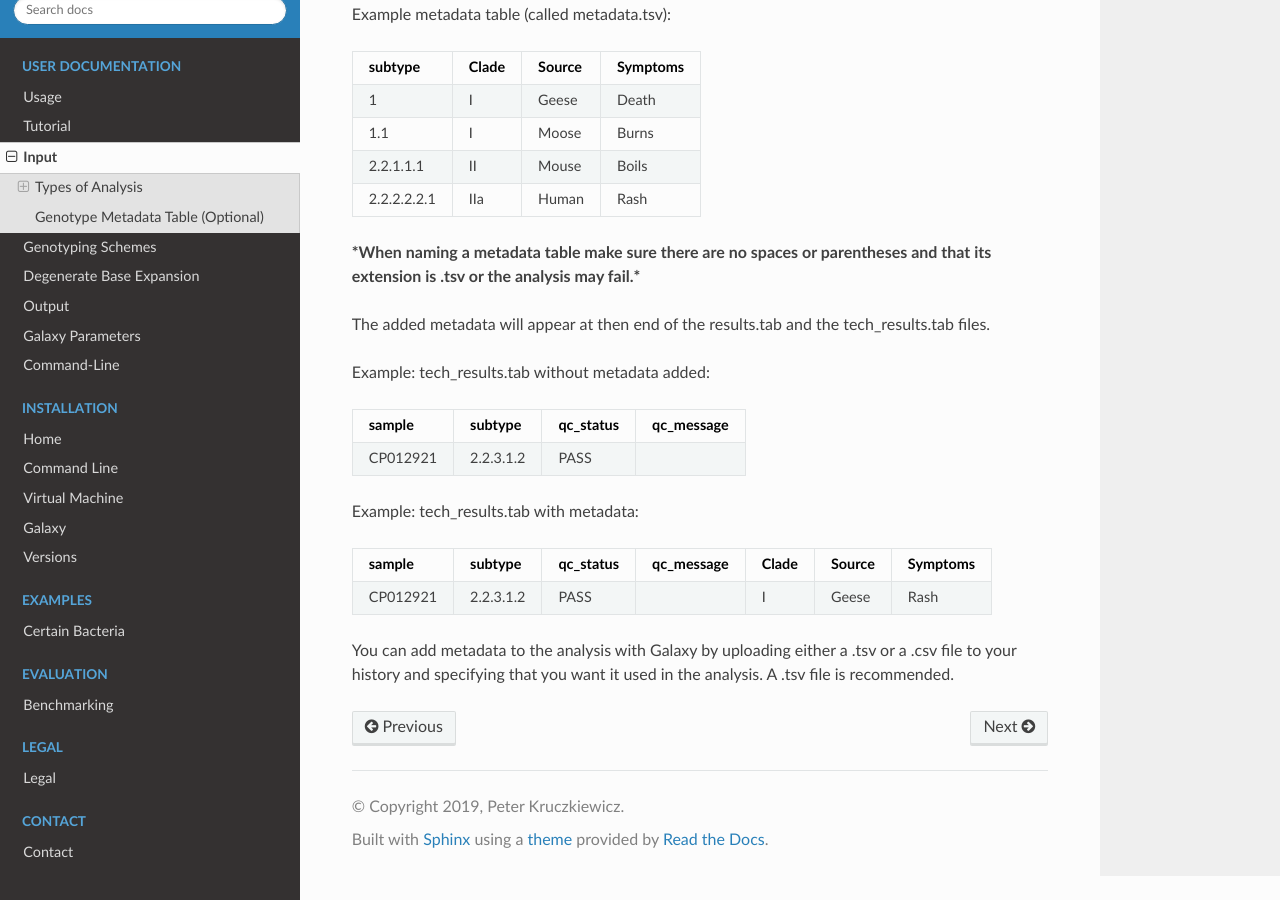
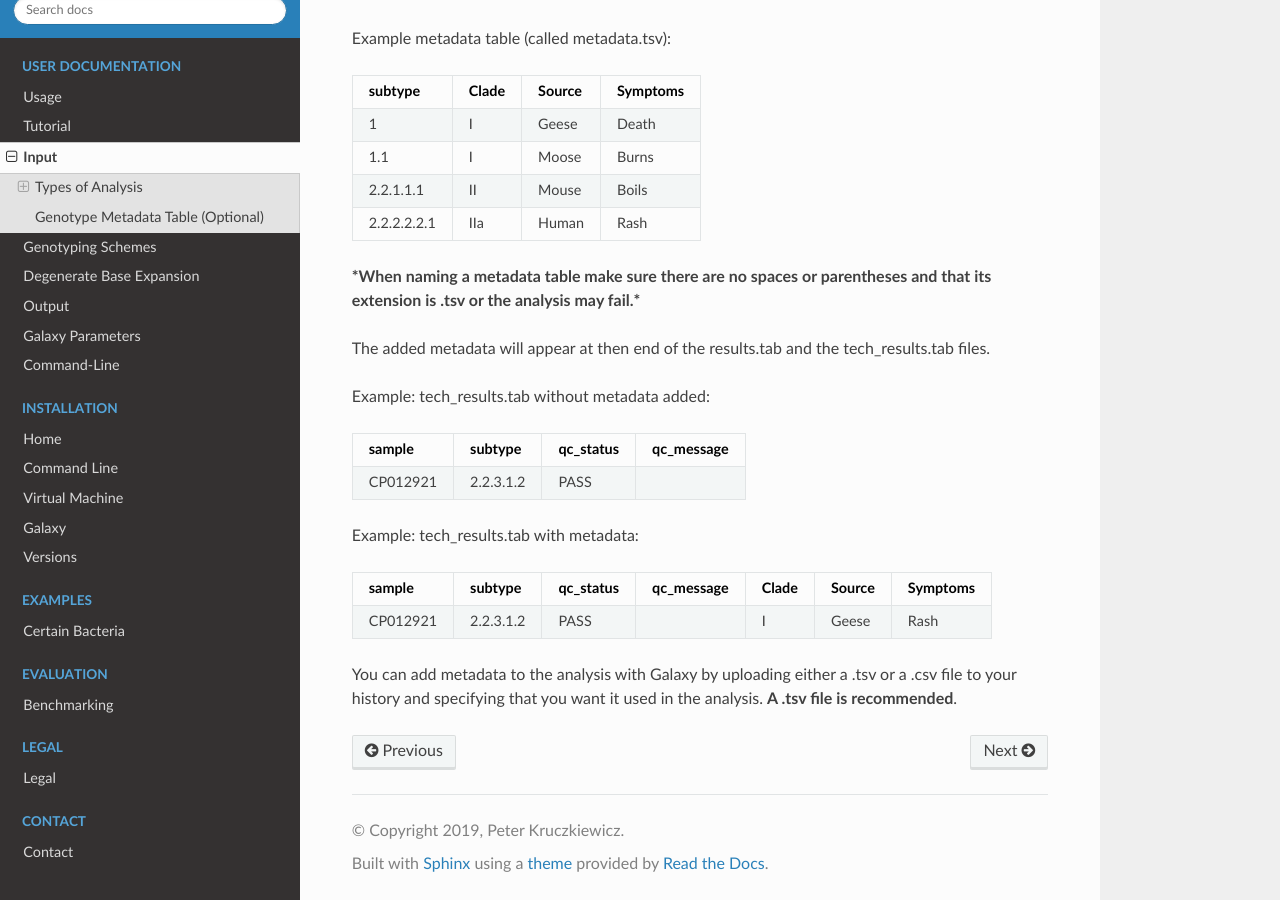
Before and after one commit to phac-nml/biohansel, a Sphinx documentation site: the page built from docs/source/user-docs/input.rst, in a window 1280 px wide and 900 px high, scrolled down 3490 px. Built offline with Sphinx 7.4.7 and the Read the Docs theme 2.0.0, drawn with Linux system fonts in a browser that asks for light colours; some of the changed text lies outside the part shown.

```diff
--- a/docs/source/user-docs/input.rst
+++ b/docs/source/user-docs/input.rst
@@ -187,4 +187,4 @@ Example: tech_results.tab with metadata:
 
 
 You can add metadata to the analysis with Galaxy by uploading either a .tsv or a .csv
-file to your history and specifying that you want it used in the analysis. A .tsv file is recommended.
+file to your history and specifying that you want it used in the analysis. **A .tsv file is recommended**.
```
Also changed, not shown: other parts of docs/source/user-docs/input.rst (+1 -1 lines).
